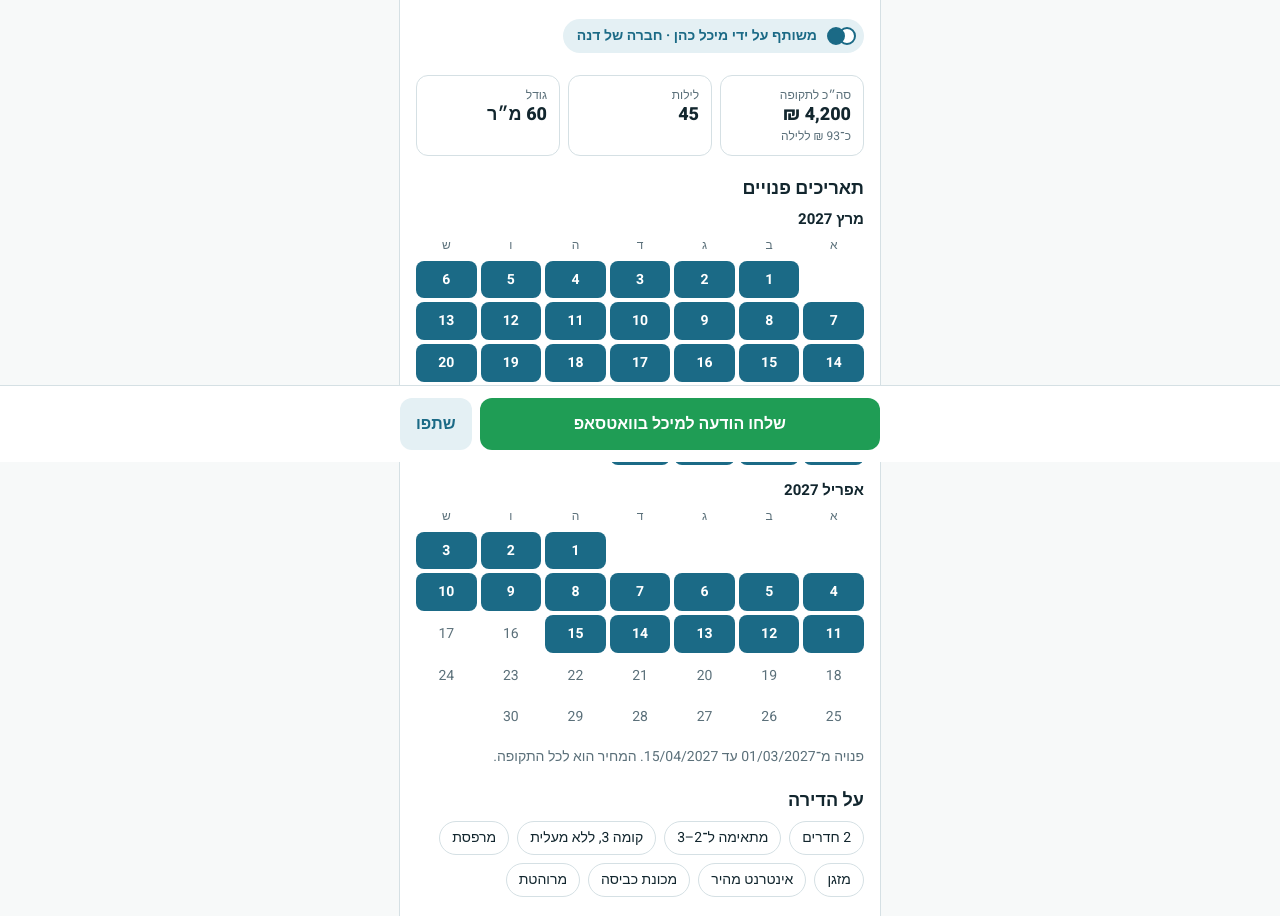
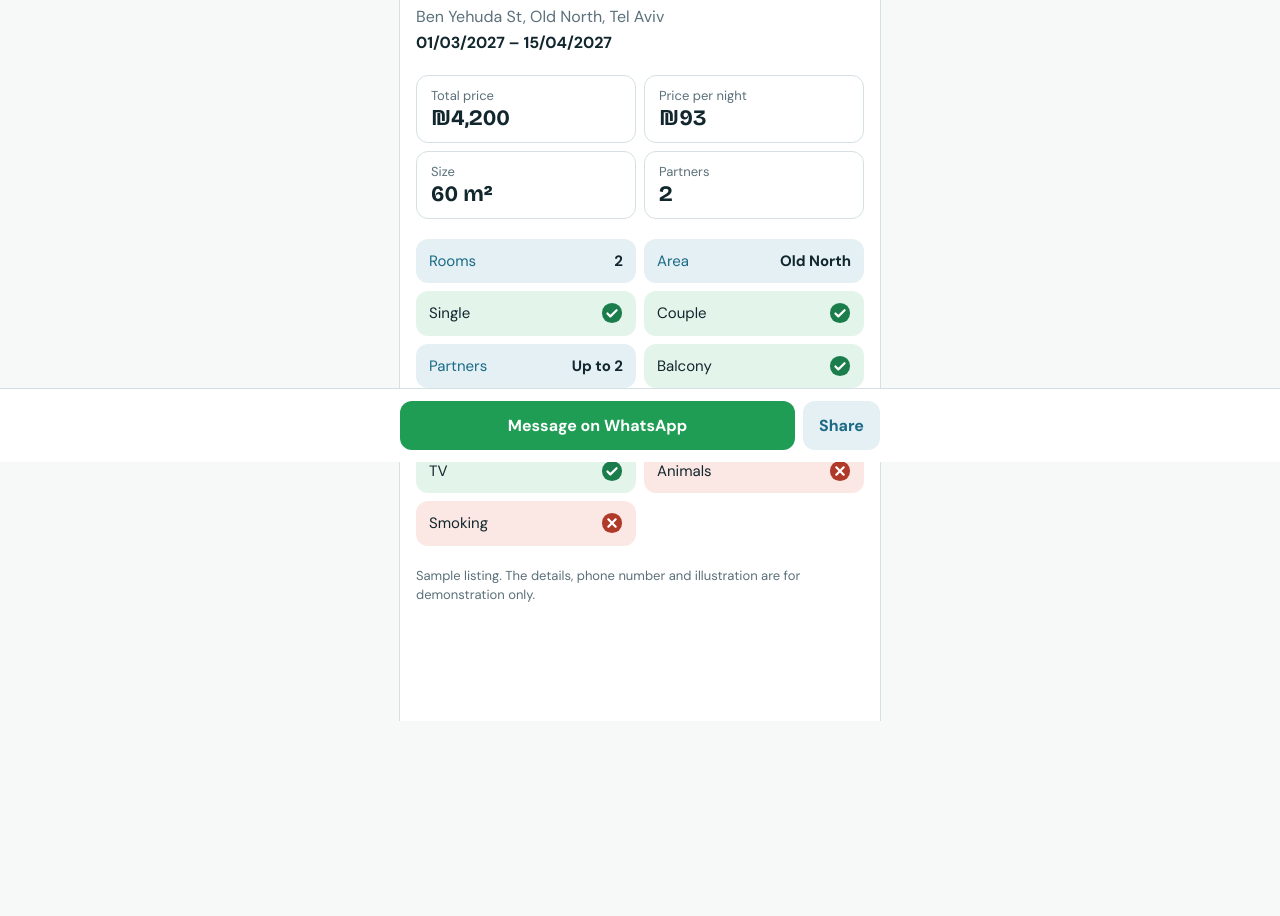
Before and after one commit to meraryz/sublet, a plain HTML site: page index.html in a window 1280 px wide. Shown: the part 338-1254 px from the top of the page. After the commit the page ends 1059 px from the top, so only its background shows below. Drawn offline with nearby package versions, Linux system fonts and the light colour scheme.

Commit message:
Translate Hebrew content to English in index.html

```diff
--- a/index.html
+++ b/index.html
@@ -1,27 +1,26 @@
 <!DOCTYPE html>
-<html lang="he" dir="rtl">
+<html lang="en">
 <head>
 <meta charset="utf-8">
 <meta name="viewport" content="width=device-width, initial-scale=1">
-<title>דירת 2 חדרים בצפון הישן · 01/03–15/04</title>
+<title>2-room apartment in the Old North · 01/03–15/04</title>
 
-<!-- תגיות תצוגה מקדימה: אלה התגיות ש-WhatsApp / Telegram קוראים. כתובת התמונה חייבת להיות מלאה (https) ולהצביע על JPG או PNG בגודל 1200x630. -->
-<meta name="description" content="4,200 ₪ לכל התקופה · 2 חדרים · 60 מ״ר · משותף על ידי מיכל כהן, חברה של דנה">
+<!-- LINK PREVIEW TAGS: WhatsApp / Telegram read these. og:image must be a full https URL to a 1200x630 JPG or PNG. -->
+<meta name="description" content="₪4,200 total (₪93/night) · 60 m² · 2 rooms · Old North, Tel Aviv">
 <meta property="og:type" content="website">
-<meta property="og:locale" content="he_IL">
-<meta property="og:title" content="דירת 2 חדרים בצפון הישן · 01/03–15/04">
-<meta property="og:description" content="4,200 ₪ לכל התקופה · 2 חדרים · 60 מ״ר · משותף על ידי מיכל כהן, חברה של דנה">
-<meta property="og:image" content="https://meraryz.github.io/sublet/preview.png">
+<meta property="og:title" content="2-room apartment in the Old North · 01/03–15/04">
+<meta property="og:description" content="₪4,200 total (₪93/night) · 60 m² · 2 rooms · Old North, Tel Aviv">
+<meta property="og:image" content="https://meraryz.github.io/sublet/old-north-en.png">
 <meta property="og:image:width" content="1200">
 <meta property="og:image:height" content="630">
-<meta property="og:url" content="https://meraryz.github.io/sublet/index.html">
+<meta property="og:url" content="https://meraryz.github.io/sublet/old-north-en.html">
 <meta name="twitter:card" content="summary_large_image">
 
 <link rel="preconnect" href="https://fonts.googleapis.com">
 <link rel="preconnect" href="https://fonts.gstatic.com" crossorigin>
-<link href="https://fonts.googleapis.com/css2?family=Heebo:wght@400;500;700;800&display=swap" rel="stylesheet">
+<link href="https://fonts.googleapis.com/css2?family=Bricolage+Grotesque:wght@600;700&family=DM+Sans:wght@400;500;700&display=swap" rel="stylesheet">
 <style>
-/* Layout: one column, 480px max, right-to-left. Hero image, key facts, two-month calendar, sticky action bar. */
+/* Layout: one column, 480px max. Image, subject, address and dates, four key facts, badge grid, sticky action bar. */
 :root{
   --ink:#12262e;
   --sea:#1b6a86;
@@ -30,44 +29,42 @@
   --paper:#f7f9f9;
   --line:#d5e0e4;
   --muted:#5b707a;
-  --f-display:'Heebo',system-ui,sans-serif;
-  --f-body:'Heebo',system-ui,sans-serif;
+  --yes:#1c7d4c;
+  --yes-soft:#e3f4ea;
+  --no:#b03a2a;
+  --no-soft:#fbe8e4;
+  --f-display:'Bricolage Grotesque',system-ui,sans-serif;
+  --f-body:'DM Sans',system-ui,sans-serif;
   color-scheme:light;
 }
 *{box-sizing:border-box}
 html,body{margin:0}
-body{background:var(--paper);color:var(--ink);font:400 16px/1.55 var(--f-body);-webkit-text-size-adjust:100%}
+body{background:var(--paper);color:var(--ink);font:400 16px/1.5 var(--f-body);-webkit-text-size-adjust:100%}
 .wrap{max-width:480px;margin:0 auto;background:#fff;min-height:100vh;padding-bottom:96px;box-shadow:0 0 0 1px var(--line)}
-.hero{position:relative;aspect-ratio:1200/630;background:var(--sea-soft);overflow:hidden}
+.hero{aspect-ratio:1200/630;background:var(--sea-soft);overflow:hidden}
 .hero svg{display:block;width:100%;height:100%}
-.badge{position:absolute;inset-inline-start:16px;bottom:16px;background:var(--ink);color:#fff;border-radius:999px;padding:6px 14px;font-weight:700;font-size:15px}
-.badge b{color:var(--sun);font-weight:700}
-.body{padding:20px 16px;display:flex;flex-direction:column;gap:22px}
-h1{font:800 28px/1.15 var(--f-display);margin:0;text-wrap:balance}
-.where{color:var(--muted);margin:6px 0 0}
-.circle{display:inline-flex;align-items:center;gap:10px;background:var(--sea-soft);color:var(--sea);border-radius:999px;padding:6px 8px 6px 14px;font-weight:700;font-size:14px;align-self:flex-start}
-.dots{display:inline-flex}
-.dots i{width:18px;height:18px;border-radius:50%;border:2px solid var(--sea);background:#fff}
-.dots i+i{margin-inline-start:-7px;background:var(--sea)}
-.facts{display:grid;grid-template-columns:repeat(3,1fr);gap:8px}
-.fact{border:1px solid var(--line);border-radius:12px;padding:10px 12px}
-.fact span{display:block;color:var(--muted);font-size:12px}
-.fact strong{display:block;font:800 18px/1.25 var(--f-display);font-variant-numeric:tabular-nums}
-.fact small{display:block;color:var(--muted);font-size:12px}
-h2{font:800 18px/1.2 var(--f-display);margin:0 0 10px}
-h3{font:700 15px/1.2 var(--f-display);margin:0 0 8px}
-.months{display:flex;flex-direction:column;gap:16px}
-.cal{display:grid;grid-template-columns:repeat(7,1fr);gap:4px;text-align:center;font-variant-numeric:tabular-nums}
-.cal .h{color:var(--muted);font-size:12px;padding-bottom:2px}
-.cal .d{padding:8px 0;border-radius:8px;font-size:14px;color:var(--muted)}
-.cal .on{background:var(--sea);color:#fff;font-weight:700}
-.cal-note{margin:10px 0 0;color:var(--muted);font-size:14px}
-.chips{display:flex;flex-wrap:wrap;gap:8px}
-.chips span{border:1px solid var(--line);border-radius:999px;padding:5px 12px;font-size:14px}
-.host{display:flex;align-items:center;gap:12px}
-.av{width:44px;height:44px;border-radius:50%;background:var(--sun);color:var(--ink);display:grid;place-items:center;font:800 18px var(--f-display)}
-.host p{margin:0}
-.host small{color:var(--muted)}
+.body{padding:20px 16px;display:flex;flex-direction:column;gap:20px}
+h1{font:700 28px/1.12 var(--f-display);margin:0;text-wrap:balance}
+.meta{margin:8px 0 0;display:flex;flex-direction:column;gap:2px;color:var(--muted)}
+.meta strong{color:var(--ink);font-weight:700;font-variant-numeric:tabular-nums}
+.facts{display:grid;grid-template-columns:repeat(2,1fr);gap:8px}
+.fact{border:1px solid var(--line);border-radius:12px;padding:10px 14px}
+.fact span{display:block;color:var(--muted);font-size:13px}
+.fact strong{display:block;font:700 22px/1.2 var(--f-display);font-variant-numeric:tabular-nums}
+.badges{list-style:none;margin:0;padding:0;display:grid;grid-template-columns:repeat(2,1fr);gap:8px}
+.b{display:flex;align-items:center;justify-content:space-between;gap:8px;border-radius:12px;padding:10px 12px;font-size:15px;border:1px solid var(--line)}
+.b span{color:var(--muted)}
+.b strong{font-weight:700}
+.b.info{background:var(--sea-soft);border-color:transparent}
+.b.info span{color:var(--sea)}
+.b.yes{background:var(--yes-soft);border-color:transparent}
+.b.yes span{color:var(--ink)}
+.b.no{background:var(--no-soft);border-color:transparent}
+.b.no span{color:var(--ink)}
+.b svg{flex:none;width:22px;height:22px}
+.yes svg{color:var(--yes)}
+.no svg{color:var(--no)}
+.sr{position:absolute;width:1px;height:1px;overflow:hidden;clip:rect(0 0 0 0);white-space:nowrap}
 .sample{color:var(--muted);font-size:13px;margin:0}
 .bar{position:fixed;left:0;right:0;bottom:0;background:#fff;border-top:1px solid var(--line);padding:12px 16px calc(12px + env(safe-area-inset-bottom));z-index:5}
 .bar div{max-width:480px;margin:0 auto;display:flex;gap:8px}
@@ -104,77 +101,67 @@ h3{font:700 15px/1.2 var(--f-display);margin:0 0 8px}
       </g>
       <g fill="#12262e"><rect x="440" y="400" width="290" height="10"/><rect x="100" y="410" width="280" height="8"/><rect x="790" y="400" width="260" height="8"/></g>
     </g>
+    <symbol id="ok" viewBox="0 0 24 24"><circle cx="12" cy="12" r="11" fill="currentColor"/><path d="M7 12.5l3.2 3.2L17 9" fill="none" stroke="#fff" stroke-width="2.4" stroke-linecap="round" stroke-linejoin="round"/></symbol>
+    <symbol id="nope" viewBox="0 0 24 24"><circle cx="12" cy="12" r="11" fill="currentColor"/><path d="M8 8l8 8M16 8l-8 8" fill="none" stroke="#fff" stroke-width="2.4" stroke-linecap="round"/></symbol>
   </defs>
 </svg>
 
 <div class="wrap">
   <div class="hero">
-    <svg viewBox="0 0 1200 630" preserveAspectRatio="xMidYMid slice" role="img" aria-label="איור של הבניין (לדוגמה, יש להחליף בתמונה אמיתית)"><use href="#scene"/></svg>
-    <div class="badge"><bdi>4,200</bdi> ₪ <b>לכל התקופה</b></div>
+    <svg viewBox="0 0 1200 630" preserveAspectRatio="xMidYMid slice" role="img" aria-label="Illustration of the building (sample, replace with your photo)"><use href="#scene"/></svg>
   </div>
 
   <div class="body">
     <div>
-      <h1>דירת 2 חדרים בצפון הישן</h1>
-      <p class="where">הצפון הישן, תל אביב · <bdi>01/03/2027</bdi> עד <bdi>15/04/2027</bdi></p>
+      <h1>Sunny 2-room apartment in the Old North</h1>
+      <p class="meta">
+        <span>Ben Yehuda St, Old North, Tel Aviv</span>
+        <strong>01/03/2027 – 15/04/2027</strong>
+      </p>
     </div>
 
-    <div class="circle"><span class="dots" aria-hidden="true"><i></i><i></i></span>משותף על ידי מיכל כהן · חברה של דנה</div>
-
     <div class="facts">
-      <div class="fact"><span>סה״כ לתקופה</span><strong><bdi>4,200</bdi> ₪</strong><small>כ־<bdi>93</bdi> ₪ ללילה</small></div>
-      <div class="fact"><span>לילות</span><strong>45</strong></div>
-      <div class="fact"><span>גודל</span><strong><bdi>60</bdi> מ״ר</strong></div>
+      <div class="fact"><span>Total price</span><strong>₪4,200</strong></div>
+      <div class="fact"><span>Price per night</span><strong>₪93</strong></div>
+      <div class="fact"><span>Size</span><strong>60 m²</strong></div>
+      <div class="fact"><span>Partners</span><strong>2</strong></div>
     </div>
 
-    <section>
-      <h2>תאריכים פנויים</h2>
-      <div class="months" id="months" aria-label="זמינות במרץ ואפריל 2027"></div>
-      <p class="cal-note">פנויה מ־<bdi>01/03/2027</bdi> עד <bdi>15/04/2027</bdi>. המחיר הוא לכל התקופה.</p>
-    </section>
+    <ul class="badges">
+      <li class="b info"><span>Rooms</span><strong>2</strong></li>
+      <li class="b info"><span>Area</span><strong>Old North</strong></li>
+      <li class="b yes"><span>Single</span><svg aria-hidden="true"><use href="#ok"/></svg><i class="sr">Yes</i></li>
+      <li class="b yes"><span>Couple</span><svg aria-hidden="true"><use href="#ok"/></svg><i class="sr">Yes</i></li>
+      <li class="b info"><span>Partners</span><strong>Up to 2</strong></li>
+      <li class="b yes"><span>Balcony</span><svg aria-hidden="true"><use href="#ok"/></svg><i class="sr">Yes</i></li>
+      <li class="b yes"><span>Living room</span><svg aria-hidden="true"><use href="#ok"/></svg><i class="sr">Yes</i></li>
+      <li class="b yes"><span>Fast Wi-Fi</span><svg aria-hidden="true"><use href="#ok"/></svg><i class="sr">Yes</i></li>
+      <li class="b yes"><span>TV</span><svg aria-hidden="true"><use href="#ok"/></svg><i class="sr">Yes</i></li>
+      <li class="b no"><span>Animals</span><svg aria-hidden="true"><use href="#nope"/></svg><i class="sr">No</i></li>
+      <li class="b no"><span>Smoking</span><svg aria-hidden="true"><use href="#nope"/></svg><i class="sr">No</i></li>
+    </ul>
 
-    <section>
-      <h2>על הדירה</h2>
-      <div class="chips"><span>2 חדרים</span><span>מתאימה ל־2–3</span><span>קומה 3, ללא מעלית</span><span>מרפסת</span><span>מזגן</span><span>אינטרנט מהיר</span><span>מכונת כביסה</span><span>מרוהטת</span></div>
-    </section>
-
-    <section class="host">
-      <div class="av" aria-hidden="true">מ</div>
-      <p><strong>מיכל כהן</strong><br><small>עוברת לחו״ל לתקופה ומחפשת מישהו אמין מהמעגל.</small></p>
-    </section>
-
-    <p class="sample">דף לדוגמה. הפרטים והאיור הם לצורך הדגמה בלבד.</p>
+    <p class="sample">Sample listing. The details, phone number and illustration are for demonstration only.</p>
   </div>
 </div>
 
 <div class="bar">
   <div>
-    <a class="btn main" id="wa" href="https://wa.me/972549202054?text=%D7%94%D7%99%D7%99%2C%20%D7%A8%D7%90%D7%99%D7%AA%D7%99%20%D7%90%D7%AA%20%D7%94%D7%93%D7%99%D7%A8%D7%94%20%D7%91%D7%A6%D7%A4%D7%95%D7%9F%20%D7%94%D7%99%D7%A9%D7%9F%20%D7%9C-01/03/2027%20%D7%A2%D7%93%2015/04/2027">שלחו הודעה למיכל בוואטסאפ</a>
-    <button class="btn alt" id="share" type="button">שתפו</button>
+    <a class="btn main" id="wa" href="https://wa.me/972500000000?text=Hi%2C%20I%20saw%20your%20apartment%20in%20the%20Old%20North%20for%2001%2F03%2F2027-15%2F04%2F2027">Message on WhatsApp</a>
+    <button class="btn alt" id="share" type="button">Share</button>
   </div>
 </div>
 <div class="toast" id="toast" role="status"></div>
 
 <script>
 (function(){
-  var letters=['א','ב','ג','ד','ה','ו','ש'];
-  function month(y,m,name,from,to){
-    var h='<div><h3>'+name+' '+y+'</h3><div class="cal">';
-    letters.forEach(function(l){h+='<div class="h">'+l+'</div>';});
-    var first=new Date(y,m,1).getDay(),days=new Date(y,m+1,0).getDate();
-    for(var i=0;i<first;i++){h+='<div></div>';}
-    for(var d=1;d<=days;d++){h+='<div class="d'+(d>=from&&d<=to?' on':'')+'">'+d+'</div>';}
-    return h+'</div></div>';
-  }
-  document.getElementById('months').innerHTML=month(2027,2,'מרץ',1,31)+month(2027,3,'אפריל',1,15);
-
   var toast=document.getElementById('toast');
   function say(t){toast.textContent=t;toast.classList.add('show');setTimeout(function(){toast.classList.remove('show');},2200);}
   document.getElementById('share').addEventListener('click',function(){
     var url=location.href;
     try{
-      navigator.clipboard.writeText(url).then(function(){say('הקישור הועתק');},function(){say('העתיקו את הקישור משורת הכתובת');});
-    }catch(e){say('העתיקו את הקישור משורת הכתובת');}
+      navigator.clipboard.writeText(url).then(function(){say('Link copied');},function(){say('Copy the link from the address bar');});
+    }catch(e){say('Copy the link from the address bar');}
   });
 })();
 </script>
```
